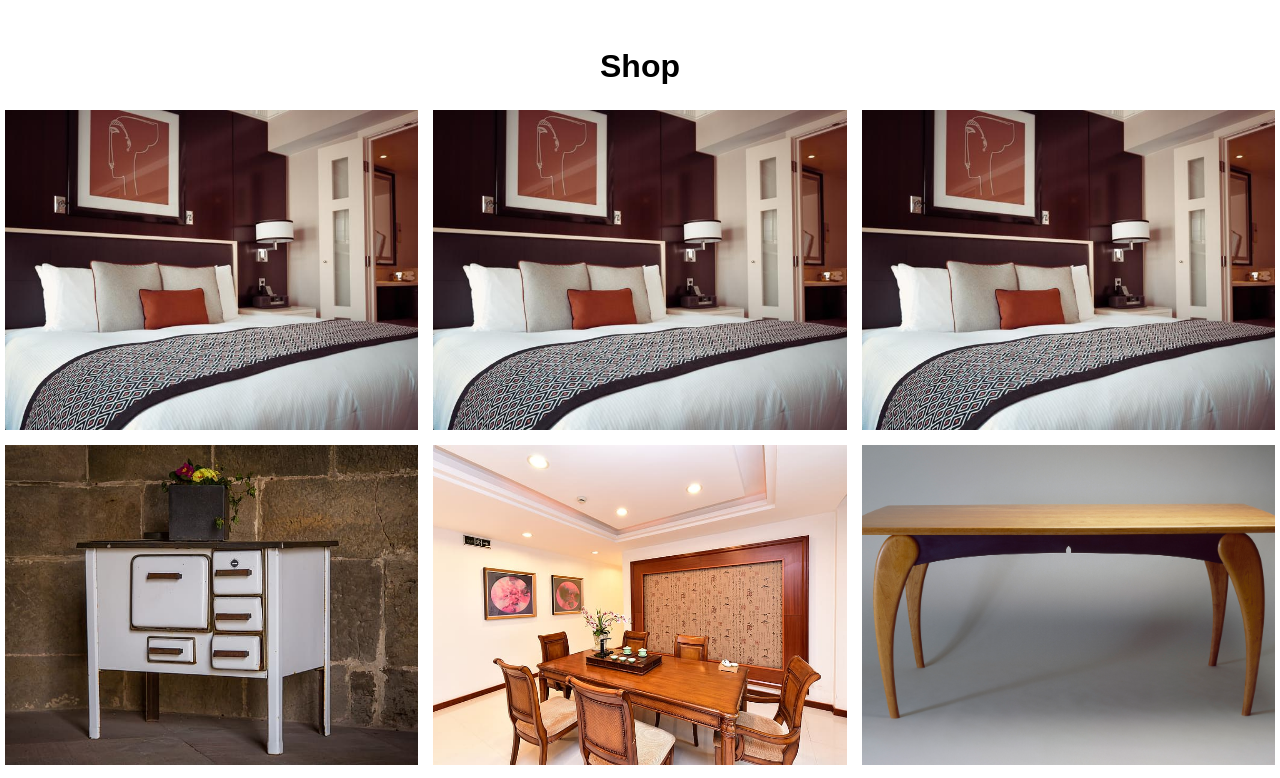
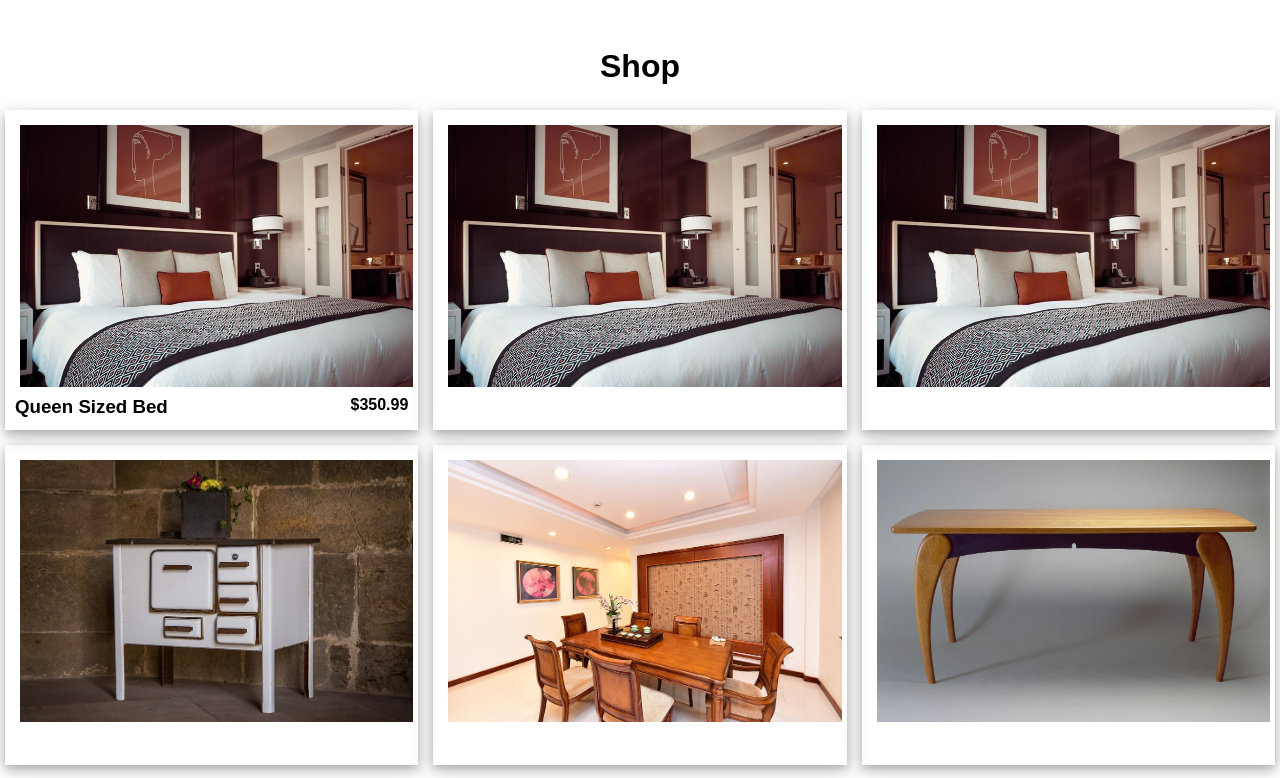
Before and after one commit to irfaan-jamarussadiq/react-commerce, a React (Create React App) app: page / in a window 1280 px wide. Shown: the part 802-1580 px from the top of the page. Built offline with nearby package versions, Linux system fonts and the light colour scheme; a web font is replaced by a local one.

Commit message:
styled products

```diff
--- a/src/App.js
+++ b/src/App.js
@@ -2,7 +2,7 @@ import React from "react";
 import NavBar from "./NavBar.js";
 import Section from "./Section.js";
 import LandingPage from "./LandingPage.js";
-import Pages from "./Pages.js";
+import ProductList from "./ProductList.js";
 import "./styles.css";
 
 export default function App() {
@@ -12,7 +12,7 @@ export default function App() {
       <LandingPage />
       <Section
         title="Shop"
-        text={<Pages/>}
+        text={<ProductList/>}
         dark={false}
         id="section1"
       >
--- a/src/Pages.js
+++ /dev/null
@@ -1,30 +0,0 @@
-import React from "react";
-
-export default function Pages() {
-    return (
-        <div className="Pages">
-            <div className="section" id="shop">
-                <div class="gallery">
-                    <figure class="gallery__item gallery__item--1">
-                        <img src="images/bedroom.jpg" class="gallery__img" alt="Image 1" />
-                    </figure>
-                    <figure class="gallery__item gallery__item--2">
-                        <img src="images/bedroom.jpg" class="gallery__img" alt="Image 2" />
-                    </figure>
-                    <figure class="gallery__item gallery__item--3">
-                        <img src="images/bedroom.jpg" class="gallery__img" alt="Image 3" />
-                    </figure>
-                    <figure class="gallery__item gallery__item--4">
-                        <img src="images/wooden-drawer.jpg" class="gallery__img" alt="Image 4" />
-                    </figure>
-                    <figure class="gallery__item gallery__item--5">
-                        <img src="images/table2.jpg" class="gallery__img" alt="Image 5" />
-                    </figure>
-                    <figure class="gallery__item gallery__item--6">
-                        <img src="images/table.jpg" class="gallery__img" alt="Image 6" />
-                    </figure>
-                </div>
-            </div>
-        </div>
-    );
-}
--- /dev/null
+++ b/src/ProductList.js
@@ -0,0 +1,46 @@
+import React from "react";
+
+export default function ProductList() {
+    return (
+        <div className="ProductList">
+            <div className="section" id="shop">
+                <div class="gallery">
+                    <div className="gallery-item">
+                        <figure class="gallery__item gallery__item--1">
+                            <img src="images/bedroom.jpg" class="gallery__img" alt="Image 1" />
+                        </figure>
+                        <div className="product-info">
+                            <h3 className="product-name">Queen Sized Bed</h3>
+                        </div>
+                        <h4 className="product-price">$350.99</h4>
+                    </div>
+                    <div className="gallery-item">
+                        <figure class="gallery__item gallery__item--2">
+                            <img src="images/bedroom.jpg" class="gallery__img" alt="Image 2" />
+                        </figure>
+                    </div>
+                    <div className="gallery-item">
+                        <figure class="gallery__item gallery__item--3">
+                            <img src="images/bedroom.jpg" class="gallery__img" alt="Image 3" />
+                        </figure>
+                    </div>
+                    <div className="gallery-item">
+                        <figure class="gallery__item gallery__item--4">
+                            <img src="images/wooden-drawer.jpg" class="gallery__img" alt="Image 4" />
+                        </figure>
+                    </div>
+                    <div className="gallery-item">
+                        <figure class="gallery__item gallery__item--5">
+                            <img src="images/table2.jpg" class="gallery__img" alt="Image 5" />
+                        </figure>
+                    </div>
+                    <div className="gallery-item">
+                        <figure class="gallery__item gallery__item--6">
+                            <img src="images/table.jpg" class="gallery__img" alt="Image 6" />
+                        </figure>
+                    </div>
+                </div>
+            </div>
+        </div>
+    );
+}
--- a/src/styles.css
+++ b/src/styles.css
@@ -87,7 +87,6 @@
   animation-play-state: paused;
 }
 
-
 @keyframes pulse-black {
 	0% {
 		transform: scale(0.95);
@@ -105,12 +104,12 @@
 	}
 }
 
-.Pages h2 {
+.ProductList h2 {
   font-size: 48px;
   font-family: 'Nanum Gothic', cursive;
 }
 
-.Pages .section .gallery {
+.ProductList .section .gallery {
   margin: 5px;
   display: grid;
   grid-template-columns: repeat(3, 1fr);
@@ -118,7 +117,8 @@
   grid-gap: 15px;
 }
 
-.Pages .section .gallery__img {
+.ProductList .section .gallery__img {
+  padding: 5px;
   width: 100%;
   height: 100%;
   object-fit: cover;
@@ -127,3 +127,18 @@
 .section-content {
   margin-top: 50px;
 }
+
+.product-info {
+  display: flex;
+  flex-direction: column;
+  float: left;
+}
+
+.product-price {
+  float: right;
+}
+
+.gallery-item {
+  padding: 10px;
+  box-shadow: 0 4px 8px 0 rgba(0, 0, 0, 0.2), 0 6px 20px 0 rgba(0, 0, 0, 0.19);
+}
```
Also changed, not shown: src/Product.js (added).
